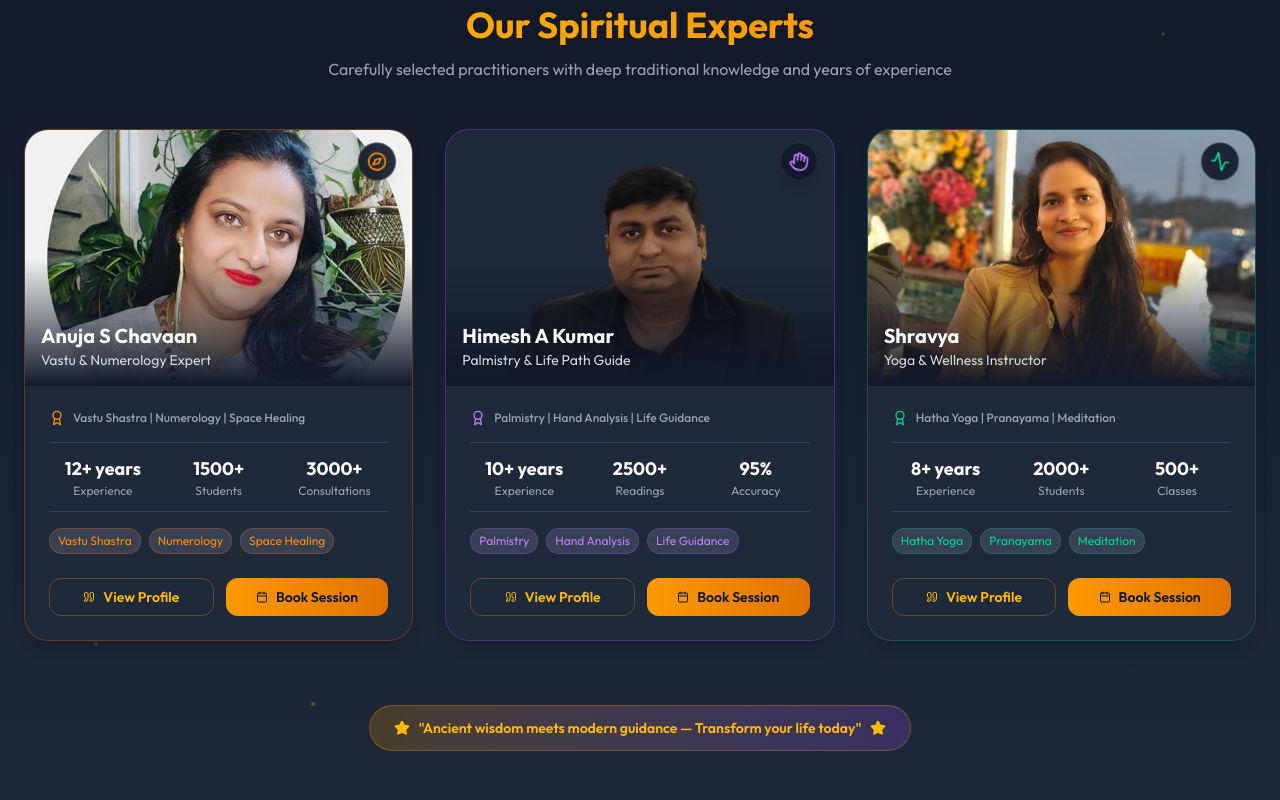
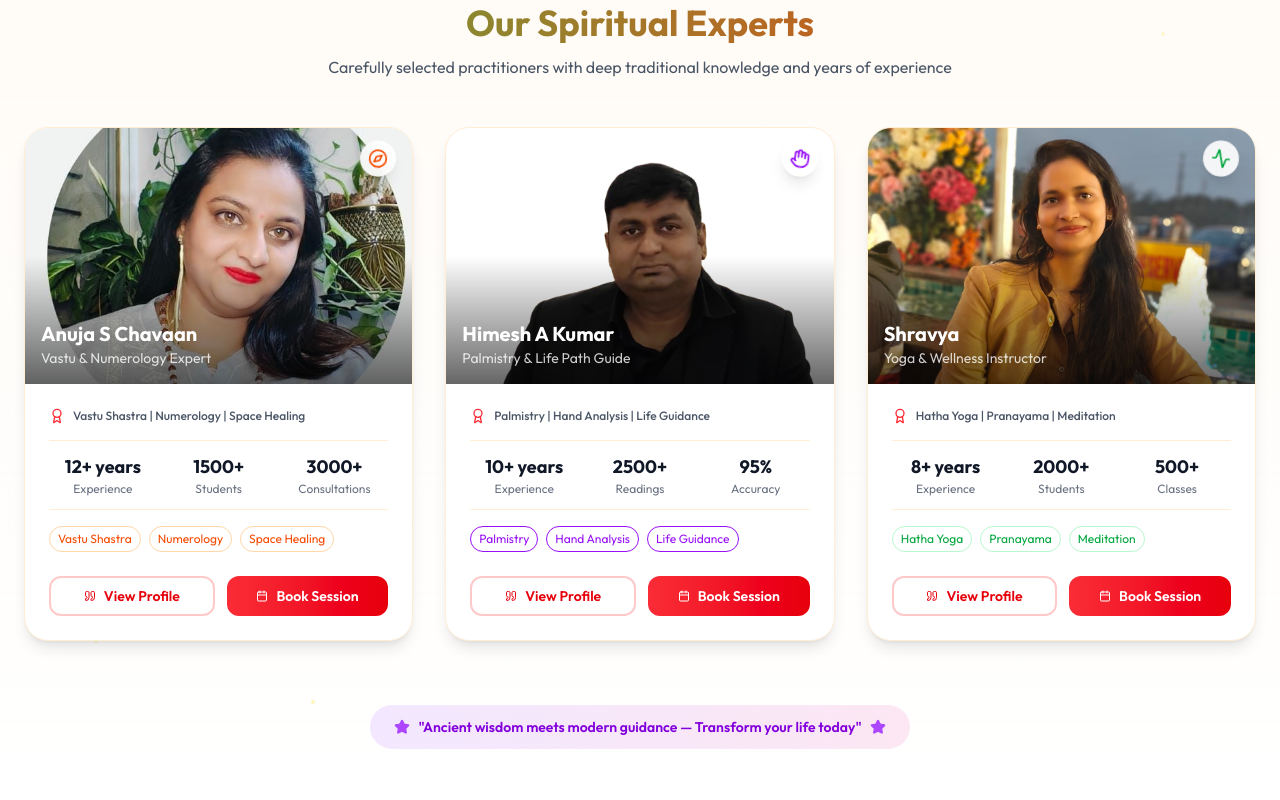
Before and after one commit to rajat804/astarology-frontend, a React (Vite) app: page / in a window 1280 px wide. Shown: the part 3700-4500 px from the top of the page. Built offline with nearby package versions, Linux system fonts and the light colour scheme; a web font is replaced by a local one.

Commit message:
instructors

```diff
--- a/src/components/home/Instructors.jsx
+++ b/src/components/home/Instructors.jsx
@@ -34,10 +34,8 @@ const Instructors = () => {
 
     Join us on a journey of transformation—where your space and numbers work for you, not against you.`,
       color: "from-orange-500 to-red-600",
-      bgColor: "bg-orange-950",
-      cardBg: "bg-gray-800",
-      iconColor: "text-orange-400",
-      borderColor: "border-orange-500/30",
+      bgColor: "bg-orange-50",
+      iconColor: "text-orange-600",
       stats: { experience: "12+ years", students: "1500+", consultations: "3000+" },
       specialties: ["Vastu Shastra", "Numerology", "Space Healing", "Energy Balancing"]
     },
@@ -54,10 +52,8 @@ const Instructors = () => {
 
     Are you seeking clarity, true guidance, or peace of mind in your life? Our palmistry readings will help you understand the hidden patterns within yourself and fully unlock your true potential.`,
       color: "from-purple-500 to-pink-600",
-      bgColor: "bg-purple-950",
-      cardBg: "bg-gray-800",
-      iconColor: "text-purple-400",
-      borderColor: "border-purple-500/30",
+      bgColor: "bg-purple-50",
+      iconColor: "text-purple-600",
       stats: { experience: "10+ years", readings: "2500+", accuracy: "95%" },
       specialties: ["Palmistry", "Hand Analysis", "Life Guidance", "Future Prediction"]
     },
@@ -72,23 +68,21 @@ const Instructors = () => {
 
 As a dedicated and passionate yoga instructor, I will lead you through a series of exercises and movements that will empower and uplift your body, as well as bring peace and tranquility to your mind and soul. Whether a beginner or a seasoned yogi, every session is carefully crafted to address your needs and assist you in your personal growth and development. Through breathing exercises, movements, and meditation, you will learn to reconnect with yourself and find balance and harmony within your life. Step onto the mat and begin your journey to a healthier, more peaceful, and balanced you.`,
       color: "from-green-500 to-emerald-600",
-      bgColor: "bg-green-950",
-      cardBg: "bg-gray-800",
-      iconColor: "text-emerald-400",
-      borderColor: "border-emerald-500/30",
+      bgColor: "bg-green-50",
+      iconColor: "text-green-600",
       stats: { experience: "8+ years", students: "2000+", classes: "500+" },
       specialties: ["Hatha Yoga", "Pranayama", "Meditation", "Mindfulness"]
     },
   ];
 
   return (
-    <section className="relative py-20 overflow-hidden bg-gradient-to-b from-gray-900 to-gray-800">
+    <section className="relative py-20 overflow-hidden bg-gradient-to-b from-orange-50/50 to-white">
       {/* Animated Background */}
       <div className="absolute inset-0 overflow-hidden pointer-events-none">
         {[...Array(30)].map((_, i) => (
           <motion.div
             key={`bg-star-${i}`}
-            className="absolute w-1 h-1 bg-amber-300 rounded-full"
+            className="absolute w-1 h-1 bg-yellow-300 rounded-full"
             style={{
               left: `${Math.random() * 100}%`,
               top: `${Math.random() * 100}%`,
@@ -115,16 +109,16 @@ As a dedicated and passionate yoga instructor, I will lead you through a series
           className="text-center mb-12"
         >
           <motion.div
-            className="inline-flex items-center gap-2 bg-gradient-to-r from-amber-500/20 to-orange-500/20 backdrop-blur-sm px-4 py-2 rounded-full mb-4 border border-amber-500/30"
+            className="inline-flex items-center gap-2 bg-gradient-to-r from-red-100 to-orange-100 px-4 py-2 rounded-full mb-4"
             whileHover={{ scale: 1.05 }}
           >
-            <Sparkles className="text-amber-400 w-4 h-4" />
-            <span className="text-sm font-semibold text-amber-400">Meet Our Masters</span>
+            <Sparkles className="text-red-500 w-4 h-4" />
+            <span className="text-sm font-semibold text-red-600">Meet Our Masters</span>
           </motion.div>
-          <h3 className="text-3xl md:text-4xl font-bold bg-gradient-to-r from-amber-400 to-orange-400 bg-clip-text text-transparent">
+          <h3 className="text-3xl md:text-4xl font-bold bg-gradient-to-r from-green-600 to-red-600 bg-clip-text text-transparent">
             Our Spiritual Experts
           </h3>
-          <p className="text-gray-400 mt-3 max-w-2xl mx-auto">
+          <p className="text-gray-600 mt-3 max-w-2xl mx-auto">
             Carefully selected practitioners with deep traditional knowledge and years of experience
           </p>
         </motion.div>
@@ -148,7 +142,7 @@ As a dedicated and passionate yoga instructor, I will lead you through a series
                   className={`absolute -inset-0.5 bg-gradient-to-r ${mentor.color} rounded-3xl opacity-0 group-hover:opacity-100 transition duration-500 blur-xl`}
                 />
 
-                <div className={`relative ${mentor.cardBg} rounded-3xl overflow-hidden shadow-lg hover:shadow-2xl transition-all duration-500 border ${mentor.borderColor}`}>
+                <div className={`relative bg-white rounded-3xl overflow-hidden shadow-lg hover:shadow-2xl transition-all duration-500 border border-orange-100 ${mentor.bgColor}`}>
                   {/* Image Container */}
                   <div className="relative h-64 overflow-hidden">
                     <motion.img
@@ -158,11 +152,11 @@ As a dedicated and passionate yoga instructor, I will lead you through a series
                       whileHover={{ scale: 1.1 }}
                       transition={{ duration: 0.6 }}
                     />
-                    <div className="absolute inset-0 bg-gradient-to-t from-gray-900 via-transparent to-transparent" />
+                    <div className="absolute inset-0 bg-gradient-to-t from-black/60 via-transparent to-transparent" />
 
                     {/* Floating Icon */}
                     <motion.div
-                      className="absolute top-4 right-4 bg-gray-900/90 backdrop-blur rounded-full p-2 shadow-lg border border-white/10"
+                      className="absolute top-4 right-4 bg-white/90 backdrop-blur rounded-full p-2 shadow-lg"
                       animate={{
                         y: [0, -5, 0],
                         rotate: [0, 10, 0],
@@ -184,23 +178,23 @@ As a dedicated and passionate yoga instructor, I will lead you through a series
                       transition={{ delay: 0.2 }}
                     >
                       <h4 className="text-white font-bold text-xl">{mentor.name}</h4>
-                      <p className="text-gray-300 text-sm">{mentor.role}</p>
+                      <p className="text-white/80 text-sm">{mentor.role}</p>
                     </motion.div>
                   </div>
 
                   {/* Content */}
                   <div className="p-6 space-y-4">
                     <div className="flex items-center gap-2">
-                      <Award className={`w-4 h-4 ${mentor.iconColor}`} />
-                      <span className="text-xs font-medium text-gray-400">{mentor.expertise}</span>
+                      <Award className="w-4 h-4 text-red-500" />
+                      <span className="text-xs font-medium text-gray-600">{mentor.expertise}</span>
                     </div>
 
                     {/* Stats */}
-                    <div className="grid grid-cols-3 gap-2 py-3 border-t border-b border-gray-700">
+                    <div className="grid grid-cols-3 gap-2 py-3 border-t border-b border-orange-100">
                       {Object.entries(mentor.stats).map(([key, value]) => (
                         <div key={key} className="text-center">
-                          <div className="text-lg font-bold text-white">{value}</div>
-                          <div className="text-xs text-gray-400 capitalize">{key}</div>
+                          <div className="text-lg font-bold text-gray-900">{value}</div>
+                          <div className="text-xs text-gray-500 capitalize">{key}</div>
                         </div>
                       ))}
                     </div>
@@ -213,7 +207,7 @@ As a dedicated and passionate yoga instructor, I will lead you through a series
                           initial={{ opacity: 0, scale: 0.8 }}
                           whileInView={{ opacity: 1, scale: 1 }}
                           transition={{ delay: idx * 0.1 }}
-                          className={`text-xs px-2 py-1 rounded-full bg-gray-700 border ${mentor.borderColor} ${mentor.iconColor}`}
+                          className={`text-xs px-2 py-1 rounded-full bg-white border border-${mentor.iconColor.split('-')[1]}-200 text-${mentor.iconColor.split('-')[1]}-600`}
                         >
                           {specialty}
                         </motion.span>
@@ -224,7 +218,7 @@ As a dedicated and passionate yoga instructor, I will lead you through a series
                     <div className="flex gap-3 pt-2">
                       <motion.button
                         onClick={() => setSelectedMentor(mentor)}
-                        className="flex-1 px-4 py-2 rounded-xl border border-amber-500/30 text-amber-400 font-semibold hover:bg-amber-500/10 transition-all duration-300 text-sm flex items-center justify-center gap-2"
+                        className="flex-1 px-4 py-2 rounded-xl border-2 border-red-200 text-red-600 font-semibold hover:bg-red-50 transition-all duration-300 text-sm flex items-center justify-center gap-2"
                         whileHover={{ scale: 1.02 }}
                         whileTap={{ scale: 0.98 }}
                       >
@@ -232,7 +226,7 @@ As a dedicated and passionate yoga instructor, I will lead you through a series
                         View Profile
                       </motion.button>
                       <motion.button
-                        className="flex-1 px-4 py-2 rounded-xl bg-gradient-to-r from-amber-500 to-amber-600 text-gray-900 font-semibold hover:from-amber-600 hover:to-amber-700 transition-all duration-300 text-sm flex items-center justify-center gap-2"
+                        className="flex-1 px-4 py-2 rounded-xl bg-gradient-to-r from-red-500 to-red-600 text-white font-semibold hover:from-red-600 hover:to-red-700 transition-all duration-300 text-sm flex items-center justify-center gap-2"
                         whileHover={{ scale: 1.02 }}
                         whileTap={{ scale: 0.98 }}
                       >
@@ -254,12 +248,12 @@ As a dedicated and passionate yoga instructor, I will lead you through a series
           transition={{ delay: 0.4 }}
           className="mt-16 text-center"
         >
-          <div className="inline-flex items-center gap-2 bg-gradient-to-r from-amber-500/20 to-purple-500/20 backdrop-blur-sm px-6 py-3 rounded-full border border-amber-500/30">
-            <Star className="w-4 h-4 text-amber-400 fill-amber-400" />
-            <span className="text-sm font-semibold text-amber-400">
+          <div className="inline-flex items-center gap-2 bg-gradient-to-r from-purple-100 to-pink-100 px-6 py-3 rounded-full">
+            <Star className="w-4 h-4 text-purple-500 fill-purple-500" />
+            <span className="text-sm font-semibold text-purple-700">
               "Ancient wisdom meets modern guidance — Transform your life today"
             </span>
-            <Star className="w-4 h-4 text-amber-400 fill-amber-400" />
+            <Star className="w-4 h-4 text-purple-500 fill-purple-500" />
           </div>
         </motion.div>
       </div>
@@ -271,22 +265,22 @@ As a dedicated and passionate yoga instructor, I will lead you through a series
             initial={{ opacity: 0 }}
             animate={{ opacity: 1 }}
             exit={{ opacity: 0 }}
-            className="fixed inset-0 bg-black/80 backdrop-blur-sm z-50 flex items-center justify-center p-4"
+            className="fixed inset-0 bg-black/60 backdrop-blur-sm z-50 flex items-center justify-center p-4"
             onClick={() => setSelectedMentor(null)}
           >
             <motion.div
               initial={{ scale: 0.9, opacity: 0, y: 20 }}
               animate={{ scale: 1, opacity: 1, y: 0 }}
               exit={{ scale: 0.9, opacity: 0, y: 20 }}
-              className="bg-gray-800 rounded-3xl shadow-2xl max-w-4xl w-full max-h-[90vh] overflow-y-auto border border-amber-500/30"
+              className="bg-white rounded-3xl shadow-2xl max-w-4xl w-full max-h-[90vh] overflow-y-auto"
               onClick={(e) => e.stopPropagation()}
             >
               <div className="relative">
                 <button
                   onClick={() => setSelectedMentor(null)}
-                  className="absolute top-4 right-4 z-10 bg-gray-900/90 backdrop-blur rounded-full p-2 shadow-lg hover:bg-gray-700 transition border border-amber-500/30"
+                  className="absolute top-4 right-4 z-10 bg-white/90 backdrop-blur rounded-full p-2 shadow-lg hover:bg-white transition"
                 >
-                  <X className="w-5 h-5 text-gray-300" />
+                  <X className="w-5 h-5 text-gray-600" />
                 </button>
 
                 <div className="grid md:grid-cols-2">
@@ -297,34 +291,34 @@ As a dedicated and passionate yoga instructor, I will lead you through a series
                       alt={selectedMentor.name}
                       className="w-full h-full object-cover"
                     />
-                    <div className="absolute inset-0 bg-gradient-to-t from-gray-900/80 to-transparent md:bg-gradient-to-r" />
+                    <div className="absolute inset-0 bg-gradient-to-t from-black/50 to-transparent md:bg-gradient-to-r" />
                     <div className="absolute bottom-6 left-6 right-6 md:bottom-auto md:top-6">
                       <h3 className="text-2xl font-bold text-white mb-2">{selectedMentor.name}</h3>
-                      <p className="text-gray-300">{selectedMentor.role}</p>
+                      <p className="text-white/90">{selectedMentor.role}</p>
                     </div>
                   </div>
 
                   {/* Content Section */}
                   <div className="p-8">
                     <div className="flex items-center gap-2 mb-4">
-                      <Award className={`w-5 h-5 ${selectedMentor.iconColor}`} />
-                      <span className="text-sm font-semibold text-gray-300">{selectedMentor.expertise}</span>
+                      <Award className="w-5 h-5 text-red-500" />
+                      <span className="text-sm font-semibold text-gray-700">{selectedMentor.expertise}</span>
                     </div>
 
                     <div className="mb-6">
-                      <h4 className="text-lg font-semibold text-white mb-3">About</h4>
-                      <p className="text-gray-400 leading-relaxed whitespace-pre-line">
+                      <h4 className="text-lg font-semibold text-gray-900 mb-3">About</h4>
+                      <p className="text-gray-600 leading-relaxed whitespace-pre-line">
                         {selectedMentor.intro}
                       </p>
                     </div>
 
                     <div className="mb-6">
-                      <h4 className="text-lg font-semibold text-white mb-3">Specialties</h4>
+                      <h4 className="text-lg font-semibold text-gray-900 mb-3">Specialties</h4>
                       <div className="flex flex-wrap gap-2">
                         {selectedMentor.specialties.map((specialty) => (
                           <span
                             key={specialty}
-                            className={`text-sm px-3 py-1 rounded-full bg-gray-700 border ${selectedMentor.borderColor} ${selectedMentor.iconColor}`}
+                            className={`text-sm px-3 py-1 rounded-full bg-${selectedMentor.bgColor.split('-')[1]} border border-${selectedMentor.iconColor.split('-')[1]}-200 text-${selectedMentor.iconColor.split('-')[1]}-600`}
                           >
                             {specialty}
                           </span>
@@ -332,16 +326,16 @@ As a dedicated and passionate yoga instructor, I will lead you through a series
                       </div>
                     </div>
 
-                    <div className="grid grid-cols-3 gap-4 mb-6 p-4 bg-gray-900/50 rounded-2xl border border-gray-700">
+                    <div className="grid grid-cols-3 gap-4 mb-6 p-4 bg-gray-50 rounded-2xl">
                       {Object.entries(selectedMentor.stats).map(([key, value]) => (
                         <div key={key} className="text-center">
-                          <div className="text-2xl font-bold text-white">{value}</div>
-                          <div className="text-xs text-gray-400 capitalize">{key}</div>
+                          <div className="text-2xl font-bold text-gray-900">{value}</div>
+                          <div className="text-xs text-gray-500 capitalize">{key}</div>
                         </div>
                       ))}
                     </div>
 
-                    <button className="w-full px-6 py-3 rounded-xl bg-gradient-to-r from-amber-500 to-amber-600 text-gray-900 font-semibold hover:from-amber-600 hover:to-amber-700 transition flex items-center justify-center gap-2">
+                    <button className="w-full px-6 py-3 rounded-xl bg-gradient-to-r from-red-500 to-red-600 text-white font-semibold hover:from-red-600 hover:to-red-700 transition flex items-center justify-center gap-2">
                       <Calendar className="w-4 h-4" />
                       Book a Consultation
                     </button>
```
